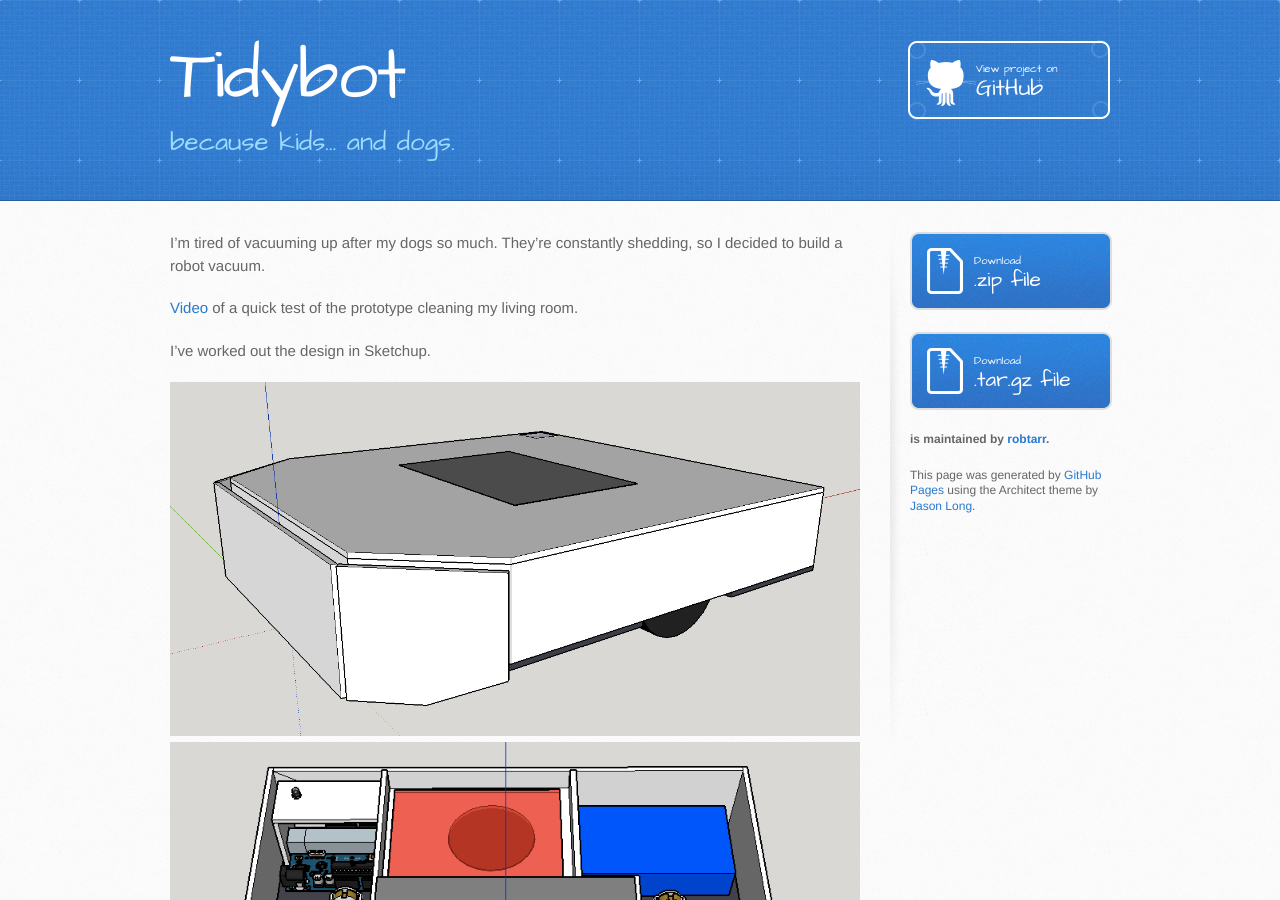
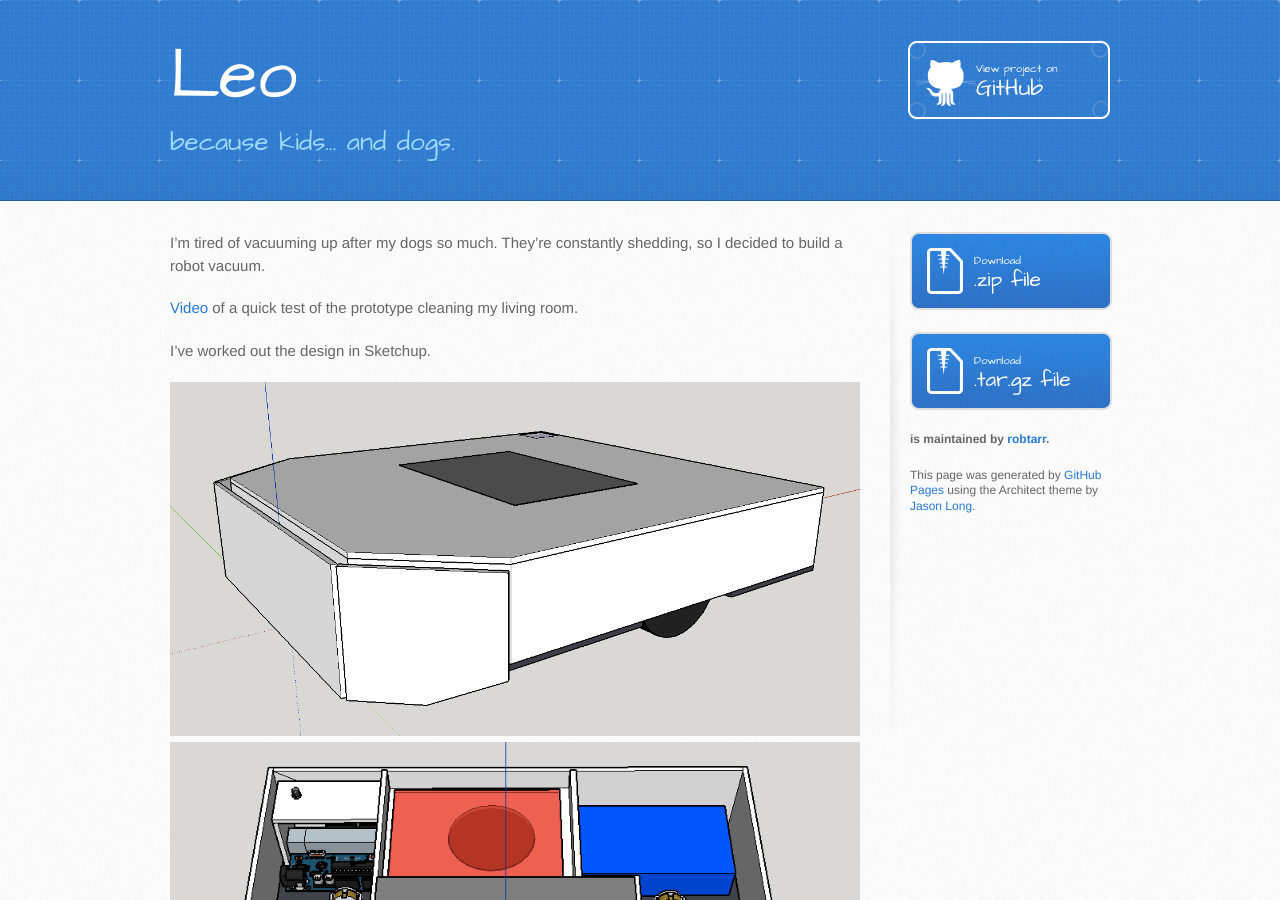
Before and after one commit to robtarr/leo, a Jekyll site: the page built from index.md, in a window 1280 px wide and 900 px high. Built offline with Jekyll 4.4.1, drawn with Linux system fonts in a browser that asks for light colours; nearby versions of some CDN libraries.

Commit message:
Updating name

```diff
--- a/_config.yml
+++ b/_config.yml
@@ -1 +1 @@
-path: http://robtarr.github.io/tidyBot
+path: http://robtarr.github.io/leo
--- a/_layouts/index.html
+++ b/_layouts/index.html
@@ -13,15 +13,15 @@
     <script src="//html5shiv.googlecode.com/svn/trunk/html5.js"></script>
     <![endif]-->
 
-    <title>Tidybot by robtarr</title>
+    <title>Leo by robtarr</title>
   </head>
 
   <body>
     <header>
       <div class="inner">
-        <h1>Tidybot</h1>
+        <h1>Leo</h1>
         <h2>because kids... and dogs.</h2>
-        <a href="https://github.com/robtarr/tidyBot" class="button"><small>View project on</small> GitHub</a>
+        <a href="https://github.com/robtarr/leo" class="button"><small>View project on</small> GitHub</a>
       </div>
     </header>
 
@@ -32,16 +32,16 @@
         </section>
 
         <aside id="sidebar">
-          <a href="https://github.com/robtarr/tidyBot/zipball/master" class="button">
+          <a href="https://github.com/robtarr/leo/zipball/master" class="button">
             <small>Download</small>
             .zip file
           </a>
-          <a href="https://github.com/robtarr/tidyBot/tarball/master" class="button">
+          <a href="https://github.com/robtarr/leo/tarball/master" class="button">
             <small>Download</small>
             .tar.gz file
           </a>
 
-          <p class="repo-owner"><a href="https://github.com/robtarr/tidyBot"></a> is maintained by <a href="https://github.com/robtarr">robtarr</a>.</p>
+          <p class="repo-owner"><a href="https://github.com/robtarr/leo"></a> is maintained by <a href="https://github.com/robtarr">robtarr</a>.</p>
 
           <p>This page was generated by <a href="https://pages.github.com">GitHub Pages</a> using the Architect theme by <a href="https://twitter.com/jasonlong">Jason Long</a>.</p>
         </aside>
```
Also changed, not shown: params.json (+1 -1 lines).
